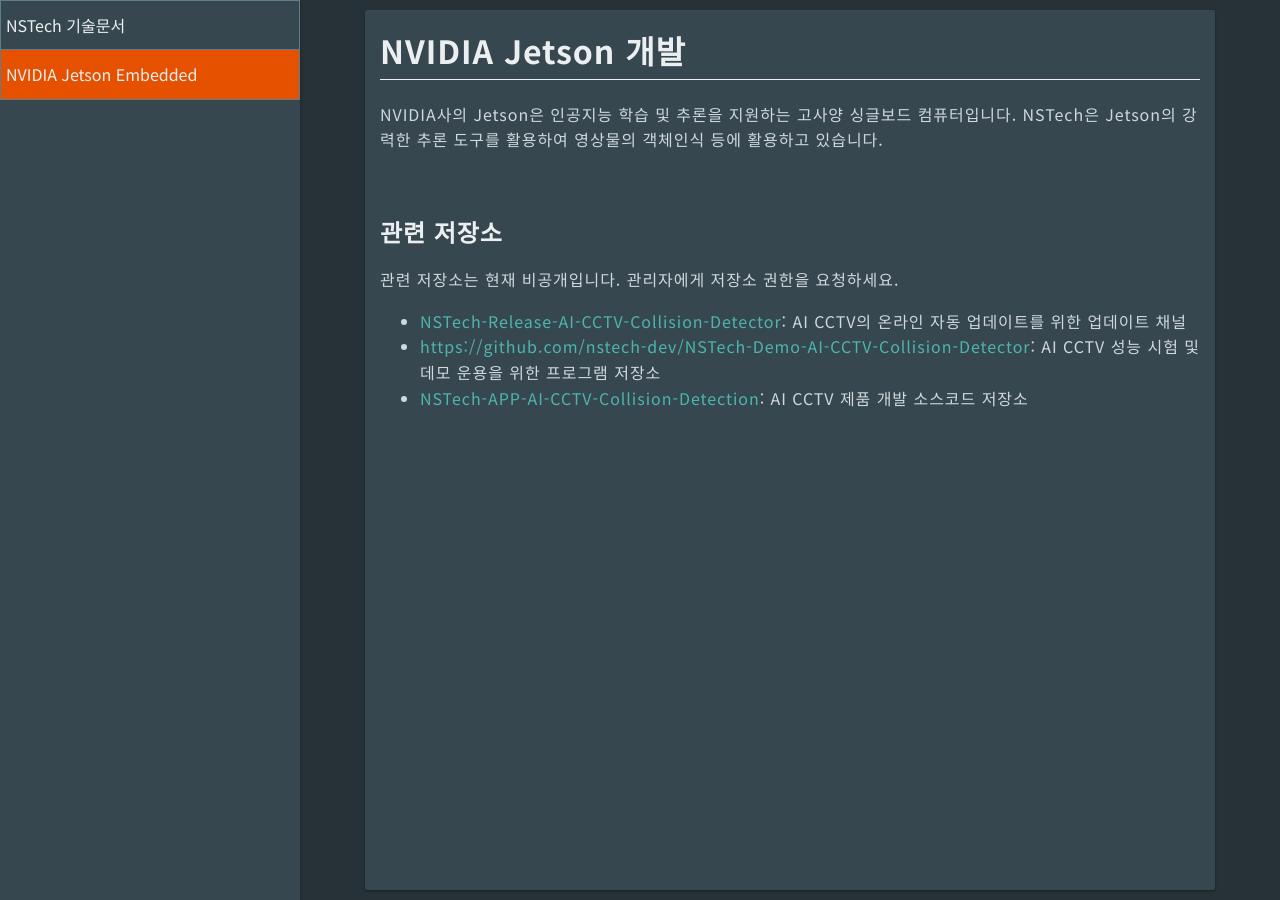
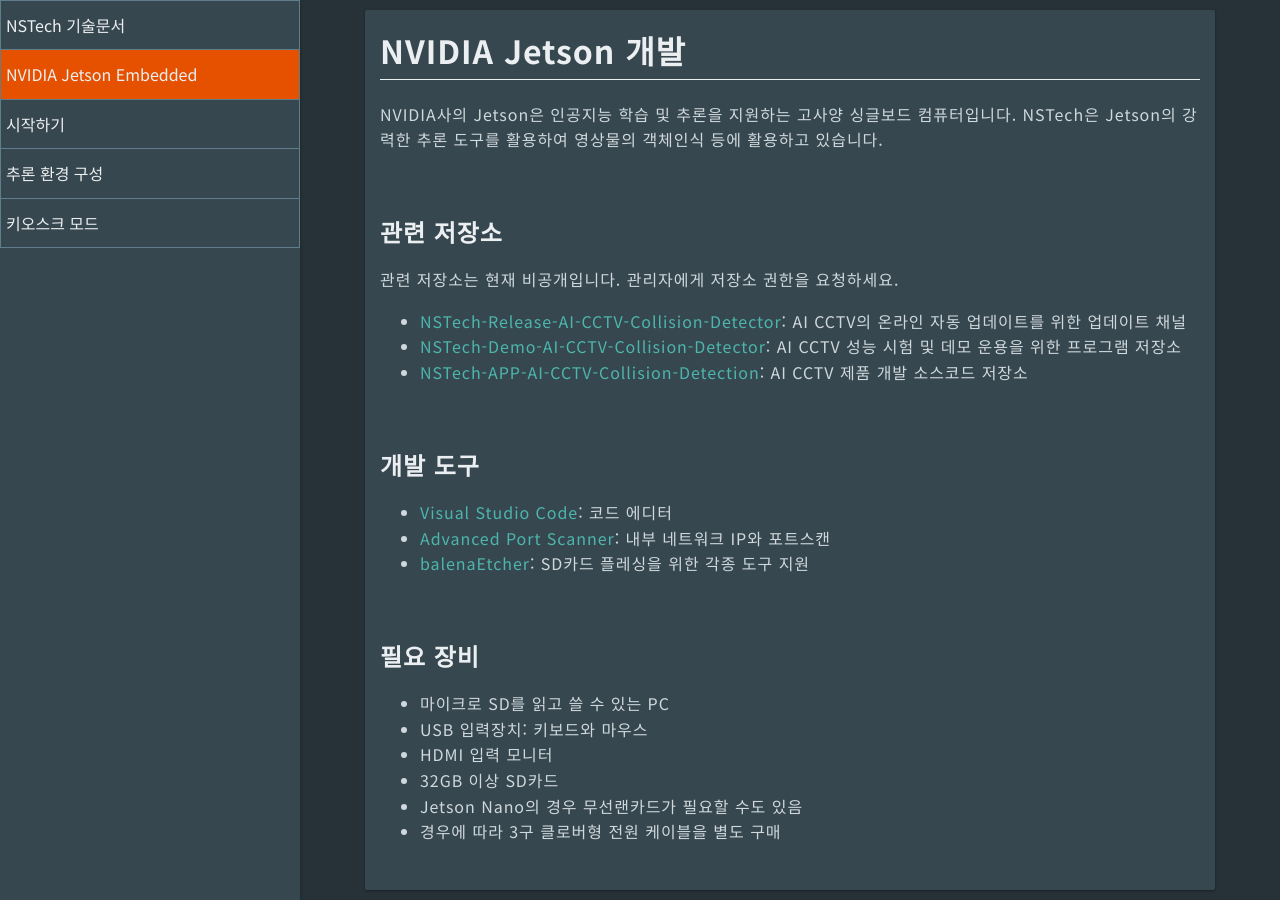
Before and after one commit to nstech-dev/nstech-dev.github.io, a Jekyll site: the page built from docs/nvidia_jetson/index.md, in a window 1280 px wide. Built offline with Jekyll 4.4.1, drawn with Linux system fonts in a browser that asks for light colours; some web fonts are replaced; our own code applies the rules of GitHub Pages for plain Markdown files; part of the change alters nothing that is shown.

Commit message:
append jetson docs

````diff
--- /dev/null
+++ b/docs/nvidia_jetson/getting_start.md
@@ -0,0 +1,65 @@
+---
+title: 시작하기
+---
+
+# 시작하기
+
+Jetson 초기설정을 수행합니다. 현재 Jetson NX에서 수행을 완료하였습니다.
+
+## Step 1. SD 카드 플래싱
+
+PC에 SD카드를 연결한 후 **balenaEtcher**를 실행하여 `Flash from URL`을 선택하고 다음 URL을 사용합니다.
+
+```bash
+# Jetson NX:
+https://developer.nvidia.com/jetson-nx-developer-kit-sd-card-image
+
+# Jetson Nano:
+https://developer.nvidia.com/jetson-nano-sd-card-image
+
+# Jetson Nano 2GB:
+https://developer.nvidia.com/jetson-nano-2gb-sd-card-image
+```
+
+다음으로 드라이버에서 `SDHC Card`혹은 이외의 SD 카드 드라이버를 선택한 후 `Flash!`버튼을 눌러 플래시를 시작합니다. 플레시가 끝난 후 SD 카드의 마운트를 해제하고 SD 카드를 제거합니다.
+
+## Step 2. Jetson 초기화
+
+Jetson에 SD 카드를 장착한 뒤 모니터와 입력장치를 연결하고 전원을 연결하여 부팅을 시작합니다.
+
+초기 설정에서 언어를 `English`로 하는 것이 쉘에서 다루기 편합니다.
+
+## Step 3. VSCode 세팅
+
+- 확장: [Remote Development](https://marketplace.visualstudio.com/items?itemName=ms-vscode-remote.vscode-remote-extensionpack)
+
+VSCode 확장을 설치한 뒤 [Advanced Port Scanner](https://www.advanced-port-scanner.com/)을 활용하여 네트워크상의 Jetson 디바이스를 찾아냅니다. 일반적으로 `Port 22 (TCP): OpenSSH 7.6p1 Ubuntu 4ubuntu0.3 Ubuntu Linux; protocol 2.0` 속성을 가지고 있습니다.
+
+사이드바의 원격탐색기 아이콘을 선택한 뒤 원격탐색기 모드를 `SSH Targets`를 선택합니다. `+`를 눌러 새로운 연결을 생성합니다. `ssh {Jetson 계정명}@{Jetson IP} -X`와 같은 방식으로 입력합니다.
+
+> **새 연결을 구성했는데 접속이 안되는 경우**
+>
+> - Jetson 초기화때 만들었던 계정명과 연결한 IP주소를 확인합니다.
+> - PC와 Jetson이 동일한 네트워크에 있는지 확인합니다.
+> - `.ssh/known_hosts`를 삭제합니다.
+>   - 윈도우의 경우 `C:\Users\{사용자 계정}\.ssh\known_hosts`
+
+파워쉘이나 리눅스 터미널에서 아래 명령을 사용하여 SSH 자동 인증을 활성화합니다.
+
+```bash
+# .ssh/id_rsa.pub가 없는 경우.
+# 자동 인증을 사용하려면 passphrase 항목을 비움
+ssh-keygen
+# 인증키 복제
+cat ~/.ssh/id_rsa.pub | ssh {Jetson 계정명}@{Jetson IP} 'mkdir ~/.ssh && cat >> ~/.ssh/authorized_keys'
+```
+
+처음 SSH 연결을 수행하면 `vscode-server`등의 설치로 시간이 좀 걸립니다.
+
+## Step 4. OS 업데이트
+
+SSH 접속 후 VSCode에서 <kbd>Ctrl + `</kbd>를 눌러 터미널을 열고 다음 명령을 실행합니다.
+
+```bash
+sudo apt update && sudo apt upgrade -y
+```
--- a/docs/nvidia_jetson/index.md
+++ b/docs/nvidia_jetson/index.md
@@ -3,6 +3,10 @@ title: NVIDIA Jetson Embedded
 background: assets/nvidia-jetson-nano-dev-kit-2c50-P@2x.png
 summary: >
   고성능 싱글보드 추론머신 Jetson을 이용한 AI 솔루션 개발
+toc:
+  - getting_start
+  - jetson_inference
+  - kiosk_mode
 ---
 
 # NVIDIA Jetson 개발
@@ -14,5 +18,20 @@ NVIDIA사의 Jetson은 인공지능 학습 및 추론을 지원하는 고사양
 관련 저장소는 현재 비공개입니다. 관리자에게 저장소 권한을 요청하세요.
 
 - [NSTech-Release-AI-CCTV-Collision-Detector](https://github.com/nstech-dev/NSTech-Release-AI-CCTV-Collision-Detector): AI CCTV의 온라인 자동 업데이트를 위한 업데이트 채널
-- [https://github.com/nstech-dev/NSTech-Demo-AI-CCTV-Collision-Detector](https://github.com/nstech-dev/NSTech-Demo-AI-CCTV-Collision-Detector): AI CCTV 성능 시험 및 데모 운용을 위한 프로그램 저장소
+- [NSTech-Demo-AI-CCTV-Collision-Detector](https://github.com/nstech-dev/NSTech-Demo-AI-CCTV-Collision-Detector): AI CCTV 성능 시험 및 데모 운용을 위한 프로그램 저장소
 - [NSTech-APP-AI-CCTV-Collision-Detection](https://github.com/nstech-dev/NSTech-APP-AI-CCTV-Collision-Detection): AI CCTV 제품 개발 소스코드 저장소
+
+## 개발 도구
+
+- [Visual Studio Code](https://code.visualstudio.com/): 코드 에디터
+- [Advanced Port Scanner](https://www.advanced-port-scanner.com/): 내부 네트워크 IP와 포트스캔
+- [balenaEtcher](https://www.balena.io/etcher/): SD카드 플레싱을 위한 각종 도구 지원
+
+## 필요 장비
+
+- 마이크로 SD를 읽고 쓸 수 있는 PC
+- USB 입력장치: 키보드와 마우스
+- HDMI 입력 모니터
+- 32GB 이상 SD카드
+- Jetson Nano의 경우 무선랜카드가 필요할 수도 있음
+- 경우에 따라 3구 클로버형 전원 케이블을 별도 구매
--- /dev/null
+++ b/docs/nvidia_jetson/jetson_inference.md
@@ -0,0 +1,145 @@
+---
+title: 추론 환경 구성
+---
+
+# Jetson 추론환경 구성
+
+이 추론환경은 아래 저장소 개발을 위한 초기작업입니다.
+
+- [NSTech-Demo-AI-CCTV-Collision-Detector](https://github.com/nstech-dev/NSTech-Demo-AI-CCTV-Collision-Detector): AI CCTV 성능 시험 및 데모 운용을 위한 프로그램 저장소
+- [NSTech-APP-AI-CCTV-Collision-Detection](https://github.com/nstech-dev/NSTech-APP-AI-CCTV-Collision-Detection): AI CCTV 제품 개발 소스코드 저장소
+
+## Python 및 관련 패키지 설치
+
+- Python 3.6.X과 PIP 패키지 관리자
+- Python3를 위한 `opencv`, `numpy`, `gst`(gstreamer)
+- [gst-python](https://github.com/GStreamer/gst-python)
+- [Jetson stats](https://github.com/rbonghi/jetson_stats)
+- `pyqt5`, GTK와 비디오소스를 위한 종속성
+
+```bash
+function Install_Python_Tools {
+    sudo apt install -y \
+        python3-dev python3-pip libpython3-dev python3-setuptools \
+        python3-opencv python3-numpy python3-gi python3-gst-1.0 \
+        python3-pyqt5* \
+        libcanberra-gtk-module libcanberra-gtk3-module \
+        v4l-utils python-gi-dev \
+        libv4l-dev v4l-utils qv4l2 v4l2ucp
+
+    python3 -m pip install mypy
+    python3 -m pip install -U black
+    sudo -H python3 -m pip install -U jetson-stats
+
+    export GST_LIBS="-lgstreamer-1.0 -lgobject-2.0 -lglib-2.0"
+    export GST_CFLAGS="-pthread -I/usr/include/gstreamer-1.0 -I/usr/include/glib-2.0 -I/usr/lib/x86_64-linux-gnu/glib-2.0/include"
+
+    mkdir -p ~/Util && cd ~/Util
+    rm -rf ~/Util/gst-python
+    git clone https://github.com/GStreamer/gst-python.git
+    cd gst-python
+    git checkout 1a8f48a
+    ./autogen.sh PYTHON=/usr/bin/python3
+    ./configure PYTHON=/usr/bin/python3
+    make
+    sudo make install
+}
+```
+
+## Jetson.GPIO 설치
+
+- [Jetson.GPIO](https://github.com/NVIDIA/jetson-gpio)
+
+```bash
+function Install_Jetson_GPIO {
+    sudo pip3 install Jetson.GPIO
+    sudo groupadd -f -r gpio
+    sudo usermod -a -G gpio $USER
+}
+```
+
+## Jetson Inference 및 관련 라이브러리 설치
+
+- `nvidia-jetpack` 및 종속성
+- [Jetson Inference](https://github.com/dusty-nv/jetson-inference)설치 (`~/Util`)
+
+Jetson Inference는 설치 중 모델과 PyTorch 설치 여부를 묻습니다. 모델의 경우 `<Quit>`로 빠져나가도 이후에 `jetson-inference/tools/download-models.sh`를 실행하여 다시 내려받을 수 있습니다. PyTorch는 사용해야 하니 Python 3.6 버전을 설치하시기 바랍니다.
+
+```bash
+function Install_Jetson_Inference {
+    sudo apt install -y \
+        nvidia-jetpack \
+        libpython3-dev python3-numpy \
+    mkdir -p ~/Util && cd ~/Util
+    rm -rf ~/Util/jetson-inference
+    git clone --recursive https://github.com/dusty-nv/jetson-inference
+    cd jetson-inference
+    mkdir build && cd build
+    cmake ../
+    make -j$(nproc)
+    sudo make install
+    sudo ldconfig
+}
+```
+
+## 전체 스크립트
+
+스크립트 실행 후 정상작동을 위해 재부팅이 필요합니다.
+
+```bash
+#! /bin/bash
+
+set -e
+
+function Install_Python_Tools {
+    sudo apt install -y \
+        python3-dev python3-pip libpython3-dev python3-setuptools \
+        python3-opencv python3-numpy python3-gi python3-gst-1.0 \
+        python3-pyqt5* \
+        libcanberra-gtk-module libcanberra-gtk3-module \
+        v4l-utils python-gi-dev \
+        libv4l-dev v4l-utils qv4l2 v4l2ucp
+
+    python3 -m pip install mypy
+    sudo -H python3 -m pip install -U jetson-stats
+
+    export GST_LIBS="-lgstreamer-1.0 -lgobject-2.0 -lglib-2.0"
+    export GST_CFLAGS="-pthread -I/usr/include/gstreamer-1.0 -I/usr/include/glib-2.0 -I/usr/lib/x86_64-linux-gnu/glib-2.0/include"
+
+    mkdir -p ~/Util && cd ~/Util
+    rm -rf ~/Util/gst-python
+    git clone https://github.com/GStreamer/gst-python.git
+    cd gst-python
+    git checkout 1a8f48a
+    ./autogen.sh PYTHON=/usr/bin/python3
+    ./configure PYTHON=/usr/bin/python3
+    make
+    sudo make install
+}
+
+function Install_Jetson_GPIO {
+    sudo pip3 install Jetson.GPIO
+    sudo groupadd -f -r gpio
+    sudo usermod -a -G gpio $USER
+}
+
+function Install_Jetson_Inference {
+    sudo apt install -y \
+        nvidia-jetpack \
+        libpython3-dev python3-numpy \
+    mkdir -p ~/Util && cd ~/Util
+    rm -rf ~/Util/jetson-inference
+    git clone --recursive https://github.com/dusty-nv/jetson-inference
+    cd jetson-inference
+    mkdir build && cd build
+    cmake ../
+    make -j$(nproc)
+    sudo make install
+    sudo ldconfig
+}
+
+sudo apt-get update && sudo apt upgrade -y
+Install_Python_Tools
+Install_Jetson_GPIO
+Install_Jetson_Inference
+```
--- /dev/null
+++ b/docs/nvidia_jetson/kiosk_mode.md
@@ -0,0 +1,54 @@
+---
+title: 키오스크 모드
+---
+
+# 제품용 키오스크 모드 실행
+
+키오스크 모드를 통해 부팅 후 데스크탑 로드 후 자동으로 전체화면으로 실행하는 프로그램을 시작하도록 합니다. 데스크톱 GUI를 사용하지 않기 때문에 메모리의 부담을 줄일 수 있습니다.
+
+> **주의**: 개발용 보드에서 키오스크 모드를 사용하는 경우 키오스크 앱은 데스크톱 화면으로 넘어가기 위한 프로그램 종료 기능을 추가해야 합니다.
+
+## Jetson 설정
+
+Jetson Ubuntu Unity 기준으로 `Settings` 을 실행 한 뒤 `Brightness & Lock` 메뉴 아이콘을 클릭하고, `Turn screen off when inactive:`항목을 `Never`로 변경합니다. 이 설정은 키오스크 작동 중 일정 시간이 지나면 화면을 절전모드로 전환하는 것을 막아줍니다.
+
+## 로그인 설정 변경
+
+여기서는 `sudo`를 사용한 편집이 필요하기 때문에 터미널 소스코드 편집기인 `nano`가 필요합니다. `sudo apt install nano`를 사용하여 설치합니다. `vim`이나 `emacs`등 다른 편한 도구가 있다면 그것을 사용하셔도 괜찮습니다.
+
+`sudo nano /etc/lightdm/lightdm.conf`:
+
+```ini
+[SeatDefaults]
+autologin-user=nstech
+autologin-user-timeout=0
+user-session=unity
+greeter-session=unity-greeter
+session-setup-script=/home/nstech/nstech.sh
+```
+
+작성 후 <kbd>Ctrl+S</kbd>, <kbd>Ctrl+X</kbd>로 `nano`를 종료합니다.
+
+## 자동 실행 스크립트 작성
+
+자동 실행 스크립트를 작성합니다.
+
+```bash
+code ~/nstech.sh
+```
+
+`~/nstech.sh`:
+
+```bash
+#! /bin/bash
+export DISPLAY=:0
+
+# running some program
+python3 ...
+```
+
+쉘 스크립트 작성 후 저장 후에는 잊지 말고 실행 권한을 부여합니다.
+
+```bash
+chmod +x ~/nstech.sh
+```
````
